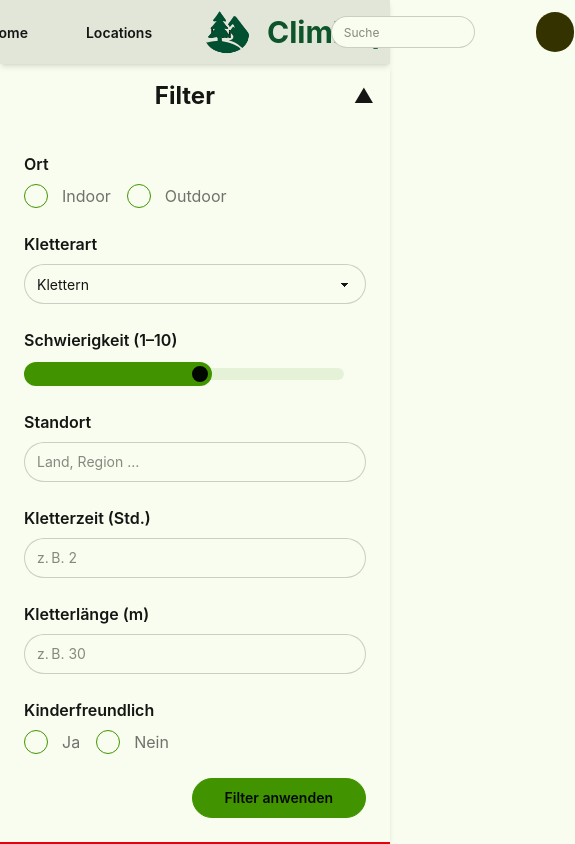
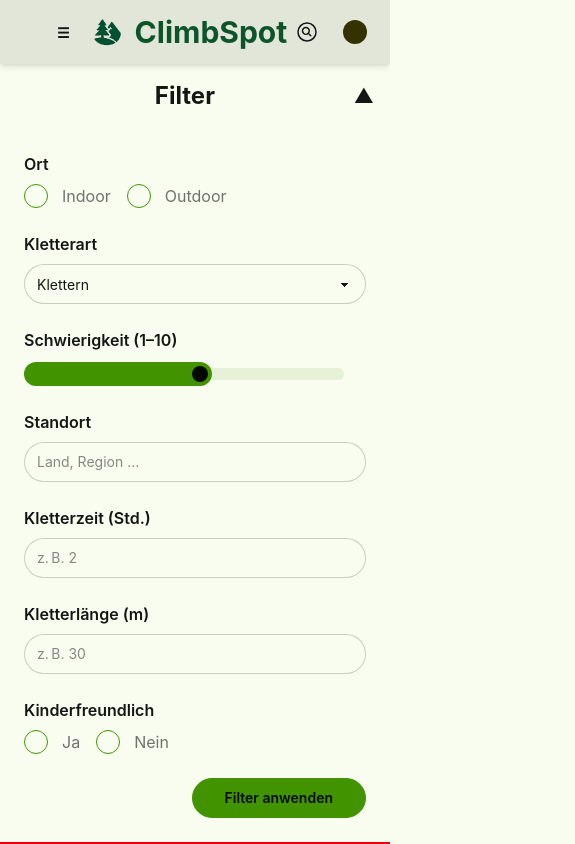
Before and after one commit to laraschrodt/climbspot-webapp, a React (Vite) app: page /map in a window 390 px wide. Shown: the top 844 px of the page, 575 px wide, since content can reach past the window. Built offline with nearby package versions, Linux system fonts and the light colour scheme.

Commit message:
Navbar für Mobile angepasst

```diff
--- a/src/components/general/Navbar/Navbar.tsx
+++ b/src/components/general/Navbar/Navbar.tsx
@@ -3,7 +3,6 @@ import NavbarStart from "./NavbarStart";
 import NavbarCenter from "./NavbarCenter";
 import NavbarEnd from "./NavbarEnd";
 
-// TODO: Mobile Ansicht konfigurieren, weil das noch ein bisschen abgefuckt aussieht
 const Navbar: React.FC = () => {
   return (
     <nav className="navbar bg-base-200 px-10 py-0 shadow-md">
--- a/src/components/general/Navbar/NavbarCenter.tsx
+++ b/src/components/general/Navbar/NavbarCenter.tsx
@@ -4,8 +4,10 @@ import { FC } from "react";
 const NavbarCenter: FC = () => {
   return (
     <div className="navbar-center flex items-center gap-2">
-      <img alt="Logo" src="/logo.png" className="h-16 md:h-25 w-auto" />
-      <span className="text-3xl font-bold text-green-900">ClimbSpot</span>{" "}
+      <img alt="Logo" src="/logo.png" className="h-10 md:h-16 w-auto" />
+      <span className="text-3xl font-bold text-green-900 md:inline">
+        ClimbSpot
+      </span>
     </div>
   );
 };
--- a/src/components/general/Navbar/NavbarEnd.tsx
+++ b/src/components/general/Navbar/NavbarEnd.tsx
@@ -1,22 +1,50 @@
 import { FC } from "react";
 import { Link } from "react-router-dom";
 
-/* Profilanzeige mit Dropdown Menü */
 const NavbarEnd: FC = () => {
   return (
-    <div className="navbar-end flex gap-15 items-center ">
-      {/* Suchleiste */}
+    <div className="navbar-end flex items-center gap-2">
+      {/* Suche (Desktop) */}
       <input
         type="text"
         placeholder="Suche"
-        className="input input-bordered input-sm w-36 md:w-60"
+        className="hidden lg:block input input-bordered input-sm w-60"
       />
-      {/* TODO: Gastmode implementieren (d.h. bei Klick auf Profil wird man
-      aufgefordert sich einzuloggen) */}
-      {/* Profilanzeige mit Dropdown Menü*/}
+
+      {/* Suche (Mobile Dropdown) */}
+      <div className="dropdown dropdown-end lg:hidden">
+        <label tabIndex={0} className="btn btn-ghost btn-circle">
+          <svg
+            xmlns="http://www.w3.org/2000/svg"
+            fill="none"
+            viewBox="0 0 24 24"
+            strokeWidth={1.5}
+            stroke="currentColor"
+            className="w-6 h-6"
+          >
+            <path
+              strokeLinecap="round"
+              strokeLinejoin="round"
+              d="m15.75 15.75-2.489-2.489m0 0a3.375 3.375 0 1 0-4.773-4.773 3.375 3.375 0 0 0 4.774 4.774ZM21 12a9 9 0 1 1-18 0 9 9 0 0 1 18 0Z"
+            />
+          </svg>
+        </label>
+        <div
+          tabIndex={0}
+          className="mt-3 z-[1] p-4 shadow menu menu-sm dropdown-content bg-base-100 rounded-box w-60"
+        >
+          <input
+            type="text"
+            placeholder="Suche"
+            className="input input-bordered input-sm w-full"
+          />
+        </div>
+      </div>
+
+      {/* ✅ Profil-Menü */}
       <div className="dropdown dropdown-end">
         <label tabIndex={0} className="btn btn-ghost btn-circle avatar">
-          <div className="w-10 h-10 rounded-full bg-neutral text-neutral-content flex items-center justify-center"></div>
+          <div className="w-6 h-6 rounded-full bg-neutral text-neutral-content flex items-center justify-center"></div>
         </label>
         <ul
           tabIndex={0}
--- a/src/components/general/Navbar/NavbarStart.tsx
+++ b/src/components/general/Navbar/NavbarStart.tsx
@@ -1,21 +1,42 @@
 import { FC } from "react";
 import { Link } from "react-router-dom";
 
-/* Buttons für Home, Karte und Locations */
 const NavbarStart: FC = () => {
   return (
-    <div className="navbar-start flex justify-center gap-6">
+    <div className="navbar-start">
+      {/* Mobile Dropdown Menü */}
+      <div className="dropdown">
+        <label tabIndex={0} className="btn btn-ghost lg:hidden">
+          ☰
+        </label>
+        <ul
+          tabIndex={0}
+          className="menu menu-sm dropdown-content mt-3 z-[1] p-2 shadow bg-base-100 rounded-box w-52"
+        >
+          <li>
+            <Link to="/">Home</Link>
+          </li>
+          <li>
+            <Link to="/locations">Locations</Link>
+          </li>
+          <li>
+            <Link to="/map">Karte</Link>
+          </li>
+        </ul>
+      </div>
+
+      {/* Desktop-Links */}
+      <div className="hidden lg:flex gap-4">
         <Link to="/" className="btn btn-ghost normal-case text-md">
           Home
         </Link>
-
         <Link to="/locations" className="btn btn-ghost normal-case text-md">
           Locations
         </Link>
-
         <Link to="/map" className="btn btn-ghost normal-case text-md">
           Karte
         </Link>
+      </div>
     </div>
   );
 };
--- a/src/components/user/Login/Login.tsx
+++ b/src/components/user/Login/Login.tsx
@@ -6,8 +6,6 @@ import { Link } from "react-router-dom";
  * Zweispaltiges Layout: links das Formular, rechts ein Bild
  */
 
-/* TODO: Eindeutschen, damit Sprache konstant ist */
-/* TODO: Prüfen ob man sign in with apple/google überhapt einbauen kann (ohne zu bezahlen) */
 const Login: React.FC = () => {
   return (
     <div className="grid grid-cols-1 md:grid-cols-2 min-h-screen">
```
Also changed, not shown: src/assets/images/apple.svg (deleted), src/assets/images/google.svg (deleted). Lines whose indentation alone changed are shown as unchanged.
